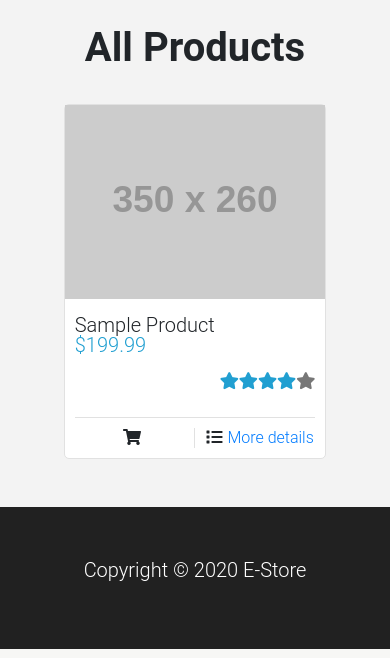
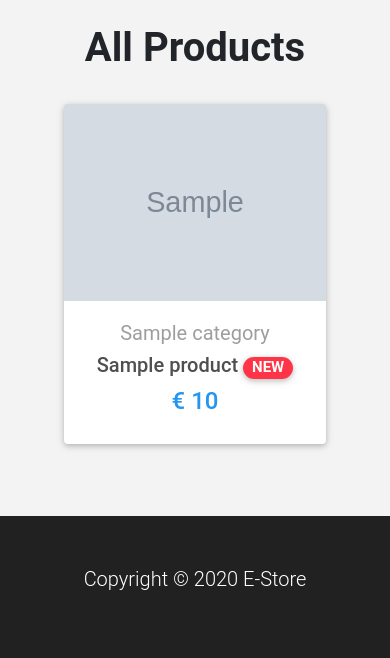
Before and after one commit to rootcanopy/E-Store, a Django app: template home/templates/home/index.html in a window 390 px wide. Shown: the part 288-946 px from the top of the page. Run offline with Django 3.2, Linux system fonts and the light colour scheme; the template is opened without the code that fills it: most values are stand-ins (such as "Sample title", 1, 10 or a date in 2020); grey boxes marked "Sample" are stand-in pictures; grey boxes labelled with a size stand in for pictures from a placeholder-image service; parts of the project's set-up code (start-up, migrations or seed data) failed here and were passed over; some libraries are stand-ins or nearby versions.

Commit message:
moving smooth, need to work on responsiveness with the cards, and add the star ratings and some if statements, also need to write a context processor so I can have the categories option in the navbar available throughout all pages

```diff
--- a/home/templates/home/index.html
+++ b/home/templates/home/index.html
@@ -24,45 +24,43 @@
 		</div>
 	</div>
 </section>
-    <!-- THE PRODUCT GRID LIST -->
+<!-- PRODUCT GRID -->
 	<main class="container">
 		<div class="row">
+		{% for product in products %}
 			<div class="col-9 col-md-6 col-lg-3 mx-auto">
-                <div class="col-item">
-                    <div class="photo">
-                        <img src="http://placehold.it/350x260" class="img-responsive" alt="a" />
+				<div class="card mb-4">
+
+					<!-- CARD IMAGE -->
+					<div class="view overlay">
+						<img src="{{ product.image_url }}" class="card-img-top" alt="{{ product.name }}">
+						<a>
+							<div class="mask rgba-white-slight"></div>
+						</a>
 					</div>
 
-                    <div class="info">
-                        <div class="row">
-                            <div class="price col-md-6">
+					<!--CARD CONTENT -->
+					<div class="card-body text-center">
+						<!-- CATEGORY & NAME -->
+						<a href="" class="grey-text">
+							<h5>{{ product.category }}</h5>
+						</a>
 						<h5>
-                                    Sample Product
+							<strong>
+								<a href="" class="dark-grey-text">{{ product.name }}
+									<span class="badge badge-pill danger-color">NEW</span>
+								</a>
+							</strong>
 						</h5>
-                                <h5 class="price-text-color">
-                                    $199.99
-                                </h5>
+
+						<h4 class="font-weight-bold blue-text">
+							<strong>€ {{ product.price }} </strong>
+						</h4>
 					</div>
-
-                            <div class="rating hidden-sm col-md-6">
-                                <i class="price-text-color fa fa-star"></i><i class="price-text-color fa fa-star">
-                                </i><i class="price-text-color fa fa-star"></i><i class="price-text-color fa fa-star">
-                                </i><i class="fa fa-star"></i>
-                            </div>
-                        </div>
-
-                        <div class="separator clear-left">
-                            <p class="btn-add">
-                                <i class="fa fa-shopping-cart"></i><a href="http://www.jquery2dotnet.com" class="hidden-sm"></a></p>
-                            <p class="btn-details">
-                                <i class="fa fa-list"></i><a href="http://www.jquery2dotnet.com" class="hidden-sm">More details</a></p>
-                        </div>
-
-                        <div class="clearfix"></div>
 
 				</div>
 			</div>
-            </div>
+		{% endfor %}
 		</div>
 	</main>
 
--- a/mystore/settings.py
+++ b/mystore/settings.py
@@ -80,6 +80,7 @@ TEMPLATES = [
                 'django.template.context_processors.request',
                 'django.contrib.auth.context_processors.auth',
                 'django.contrib.messages.context_processors.messages',
+                'mystore.'
             ],
             'builtins': [
                 'crispy_forms.templatetags.crispy_forms_tags',
--- a/templates/base.html
+++ b/templates/base.html
@@ -7,10 +7,10 @@
     <meta charset="utf-8">
     <meta name="viewport" content="width=device-width, initial-scale=1, shrink-to-fit=no">
 
-    <!-- Bootstrap CSS -->
+    <!-- Bootstrap & MD CSS -->
     <link rel="stylesheet" href="https://stackpath.bootstrapcdn.com/bootstrap/4.5.0/css/bootstrap.min.css" integrity="sha384-9aIt2nRpC12Uk9gS9baDl411NQApFmC26EwAOH8WgZl5MYYxFfc+NcPb1dKGj7Sk" crossorigin="anonymous">
     <link href="https://cdnjs.cloudflare.com/ajax/libs/mdbootstrap/4.18.0/css/mdb.min.css" rel="stylesheet">
-		<!-- FONT AWESOME -->
+    <!-- FONT AWESOME -->
     <link rel="stylesheet" href="https://use.fontawesome.com/releases/v5.11.2/css/all.css">
     <!-- CUSTOM CSS-->
 		<link rel="stylesheet" href="{% static 'css/style.css' %}">
@@ -47,6 +47,8 @@
     <script src="https://code.jquery.com/jquery-3.5.1.slim.min.js" integrity="sha384-DfXdz2htPH0lsSSs5nCTpuj/zy4C+OGpamoFVy38MVBnE+IbbVYUew+OrCXaRkfj" crossorigin="anonymous"></script>
     <script src="https://cdn.jsdelivr.net/npm/popper.js@1.16.0/dist/umd/popper.min.js" integrity="sha384-Q6E9RHvbIyZFJoft+2mJbHaEWldlvI9IOYy5n3zV9zzTtmI3UksdQRVvoxMfooAo" crossorigin="anonymous"></script>
     <script src="https://stackpath.bootstrapcdn.com/bootstrap/4.5.0/js/bootstrap.min.js" integrity="sha384-OgVRvuATP1z7JjHLkuOU7Xw704+h835Lr+6QL9UvYjZE3Ipu6Tp75j7Bh/kR0JKI" crossorigin="anonymous"></script>
+    <!-- MDB core JavaScript -->
+    <script type="text/javascript" src="https://cdnjs.cloudflare.com/ajax/libs/mdbootstrap/4.19.0/js/mdb.min.js"></script>
 
   </body>
 
```
Also changed, not shown: home/views.py (+21 -3 lines). Lines whose indentation alone changed are shown as unchanged.
